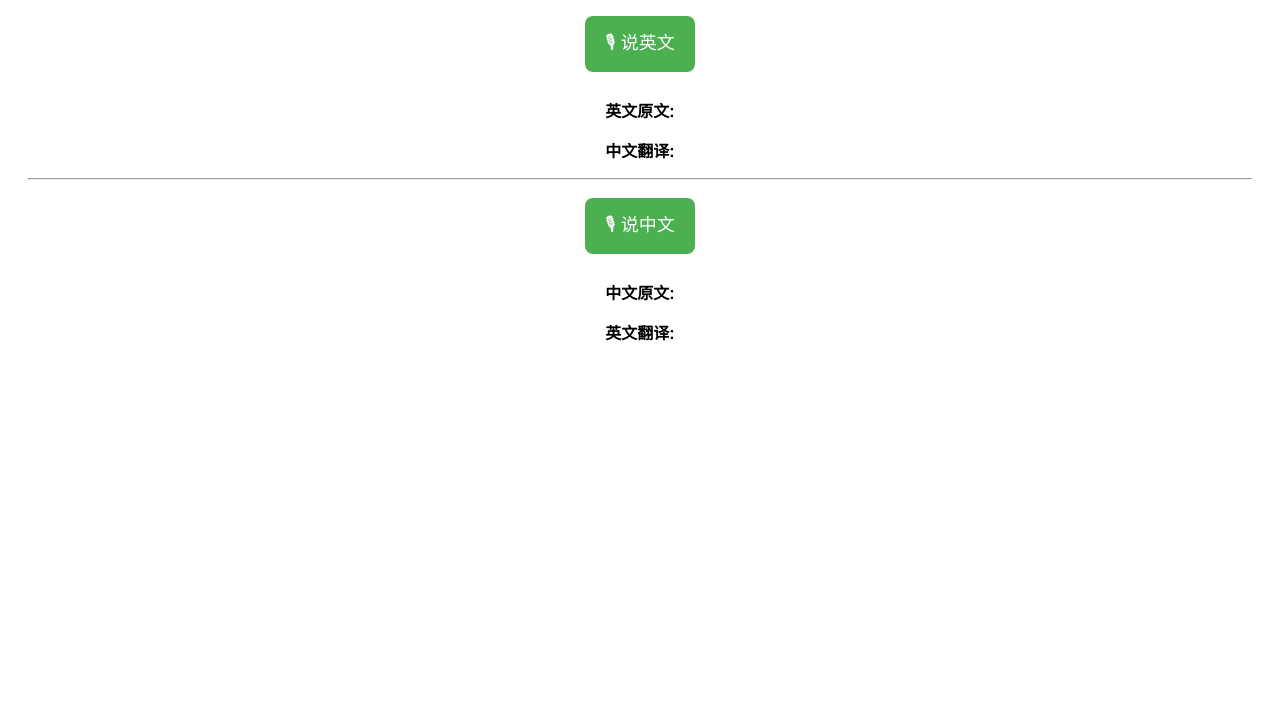
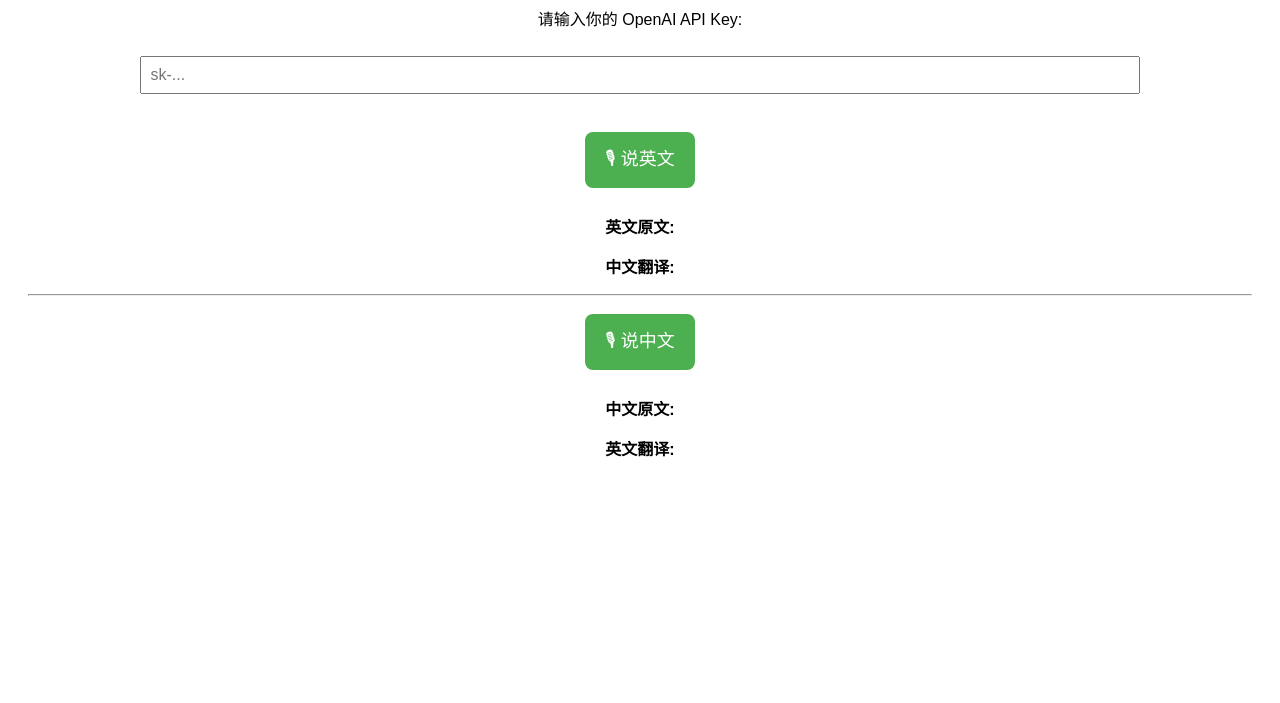
Before and after one commit to lls-yuelin/translator, a plain HTML site: page index.html in a window 1280 px wide. Shown: the part 97-800 px from the top of the page. Drawn offline with Linux system fonts and the light colour scheme.

Commit message:
Update index.html

```diff
--- a/index.html
+++ b/index.html
@@ -16,7 +16,9 @@
 <body>
   <h2>🎤 Whisper 双语语音翻译器</h2>
 
-
+  <p>请输入你的 OpenAI API Key:</p>
+  <input type="password" id="apiKey" placeholder="sk-..." style="width:80%;padding:8px;font-size:16px;">
+  <br><br>
   <button onclick="startRecording('en')">🎙 说英文</button>
   <p><strong>英文原文:</strong> <span id="englishText"></span></p>
   <p><strong>中文翻译:</strong> <span id="chineseText"></span></p>
```
